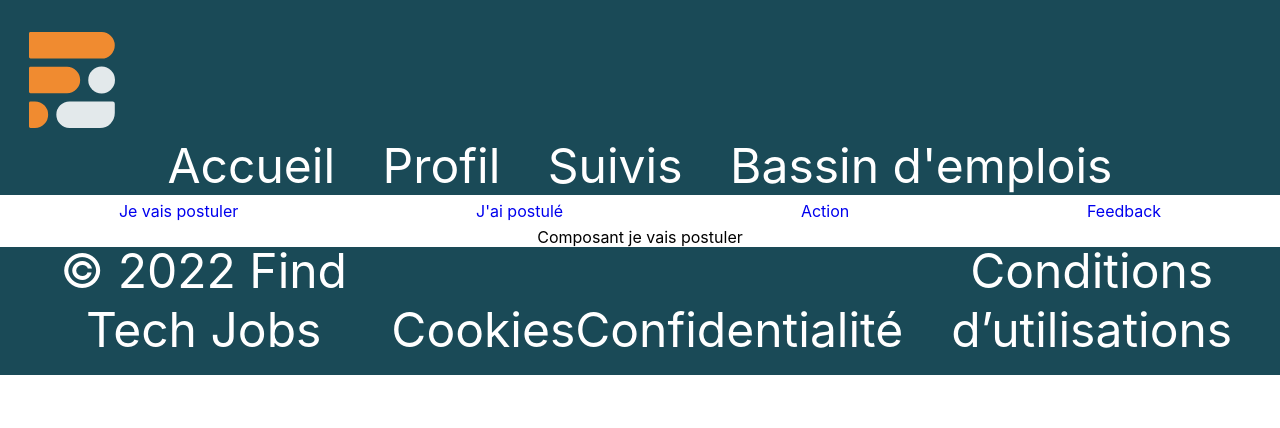
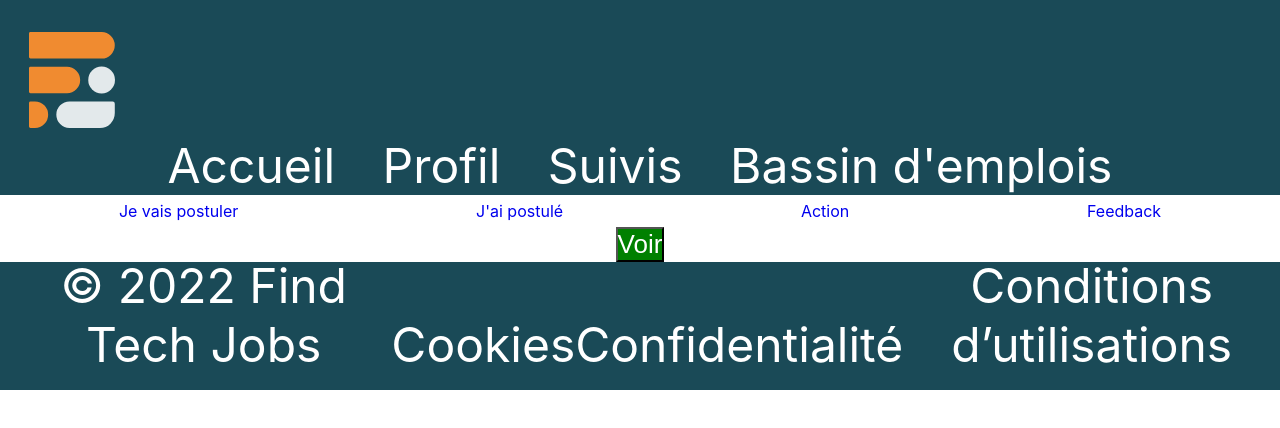
Before and after one commit to WildCodeSchool/2022-03-JS-RemoteFR-Outsiders-P2-Team-Dragon, a React (Vite) app in the folder frontend/: page /je-vais-postuler in a window 1280 px wide. Shown: the top 428 px of the page. Built offline with nearby package versions, Linux system fonts and the light colour scheme.

Commit message:
commit avant merge template

```diff
--- a/frontend/src/App.css
+++ b/frontend/src/App.css
@@ -70,3 +70,18 @@ code {
 button {
   font-size: calc(10px + 2vmin);
 }
+
+.jvp-red {
+  background-color: yellow;
+  height: 2rem;
+}
+
+.btn-red {
+  background-color: red;
+  color: white;
+}
+
+.btn-green {
+  background-color: green;
+  color: white;
+}
--- a/frontend/src/App.jsx
+++ b/frontend/src/App.jsx
@@ -1,4 +1,3 @@
-import React from "react";
 import { Routes, Route } from "react-router-dom";
 import Nav from "@components/Nav";
 import "./App.css";
--- a/frontend/src/components/JeVaisPostuler.jsx
+++ b/frontend/src/components/JeVaisPostuler.jsx
@@ -1,5 +1,16 @@
-import React from "react";
+import React, { useState } from "react";
 
 export default function JeVaisPostuler() {
-  return <div>Composant je vais postuler</div>;
+  const [activ, setActive] = useState(false);
+  return (
+    <div>
+      <button
+        type="button"
+        className={activ ? "btn btn-red " : "btn btn-green"}
+        onClick={() => setActive(!activ)}
+      >
+        Voir
+      </button>
+    </div>
+  );
 }
--- a/frontend/src/components/SubNavbar.jsx
+++ b/frontend/src/components/SubNavbar.jsx
@@ -1,21 +1,47 @@
-import React from "react";
+import React, { useState } from "react";
 import { Link } from "react-router-dom";
 import "../assets/SubNavbar.css";
 
-export default function App() {
+export default function SubNavbar() {
+  const [activeUn, setActiveUn] = useState(false);
+  const [activeDeux, setActiveDeux] = useState(false);
+  const [activeTrois, setActiveTrois] = useState(false);
   return (
     <div>
       <ul>
+        {/* Se situe dans suivi */}
         <li>
-          <Link to="/je-vais-postuler">Je vais postuler</Link>
+          {/* Je vais postuler va appeler le composant BacklogOffer */}
+          <Link
+            to="/je-vais-postuler"
+            className={activeUn ? "btn-red " : ""}
+            onClick={() => setActiveUn(!activeUn)}
+          >
+            Je vais postuler
+          </Link>
         </li>
         <li>
-          <Link to="/j-ai-postule">J&apos;ai postulé</Link>
+          {/* Affiche le composant application.jsx */}
+          <Link
+            to="/j-ai-postule"
+            className={activeDeux ? "btn-red " : ""}
+            onClick={() => setActiveDeux(!activeDeux)}
+          >
+            J&apos;ai postulé
+          </Link>
         </li>
         <li>
-          <Link to="/action">Action</Link>
+          {/* Affiche le composant action.jsx */}
+          <Link
+            to="/action"
+            className={activeTrois ? "btn-red " : ""}
+            onClick={() => setActiveTrois(!activeTrois)}
+          >
+            Action
+          </Link>
         </li>
         <li>
+          {/* Affiche le composant feedback.jsx */}
           <Link to="/feedback">Feedback</Link>
         </li>
       </ul>
```
